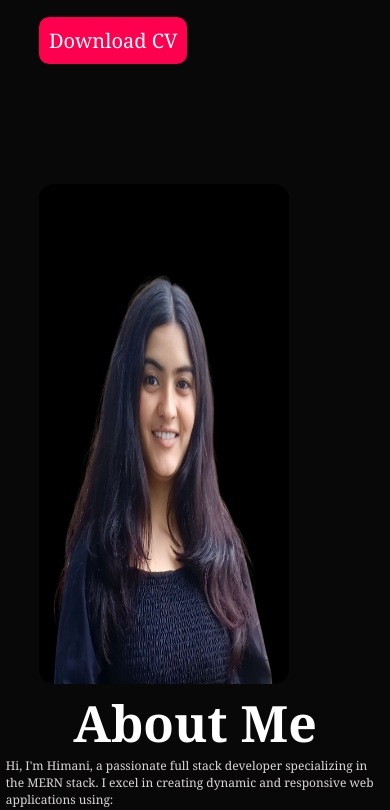
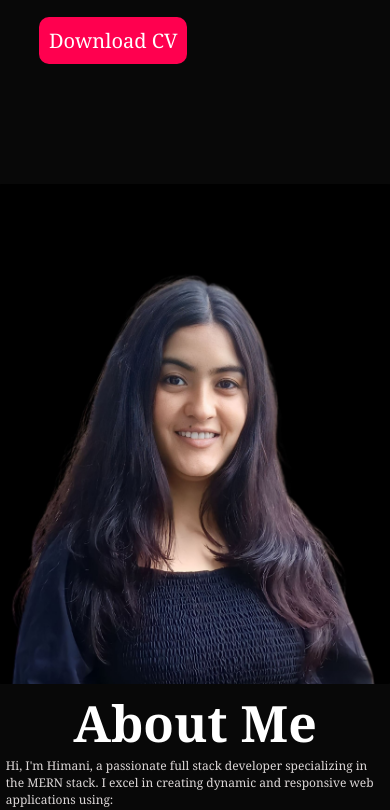
Before and after one commit to himanipanwar78/My-Portfolio, a plain HTML site: page index.html in a window 390 px wide. Shown: the part 284-1094 px from the top of the page. Drawn offline with Linux system fonts and the light colour scheme.

Commit message:
Update style.css

```diff
--- a/style.css
+++ b/style.css
@@ -465,11 +465,7 @@ nav .fas{
     #contact .row{
         box-shadow: none;
     }
-    .about-col-1 img{
-         width:250px;
-        height: 500px;
-        border-radius: 15px;
-         }
+
 
 
 
```
